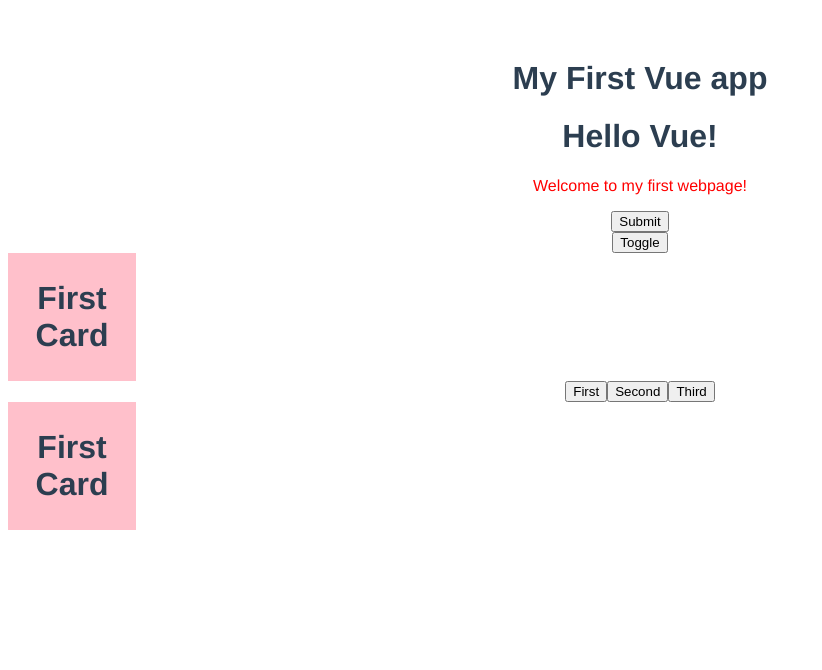
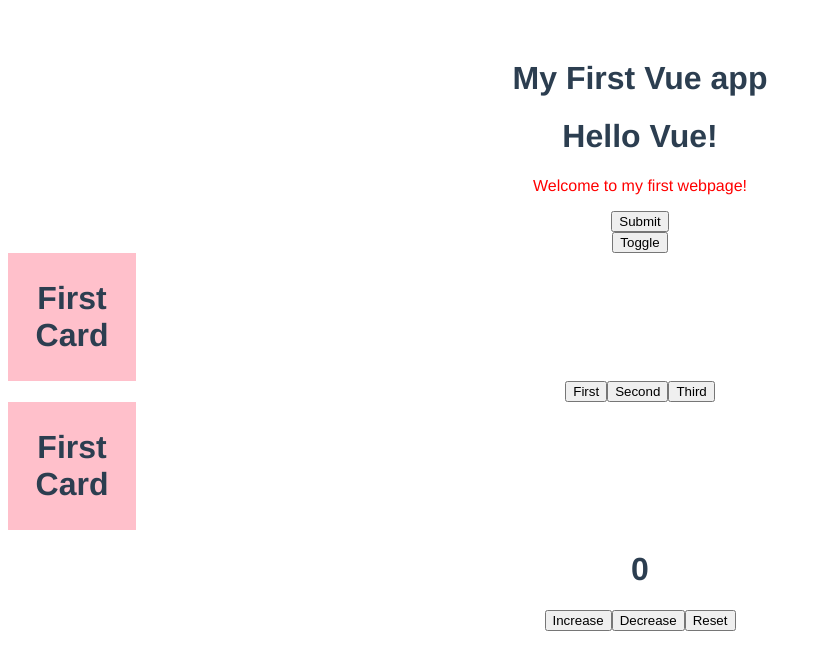
Before and after one commit to Liam-hi/vue-playground, a Vue app: page / in a window 1280 px wide. Shown: the top 670 px of the page, without its empty margins (0-822 px from the left). Built offline with nearby package versions, Linux system fonts and the light colour scheme.

Commit message:
Add Counter

```diff
--- a/src/App.vue
+++ b/src/App.vue
@@ -5,19 +5,22 @@
   <CardItem v-if="toggle" :text="'First Card'"/>
   <CardItem v-else :text="'Second Card'"/>
   <ConditionalRendering />
+  <CounterApp />
 </template>
 
 <script>
 import ChangeTitle from './components/ChangeTitle.vue'
 import CardItem from './components/CardItem.vue'
 import ConditionalRendering from './components/ConditionalRendering.vue'
+import CounterApp from './components/CounterApp.vue'
 
 export default {
   name: 'App',
   components: {
     ChangeTitle,
     CardItem,
-    ConditionalRendering
+    ConditionalRendering,
+    CounterApp
   },
   data() {
     return {
--- /dev/null
+++ b/src/components/CounterApp.vue
@@ -0,0 +1,27 @@
+<template>
+    <h1>{{ counter }}</h1>
+    <button @click="handleIncrease">Increase</button>
+    <button @click="handleDecrease">Decrease</button>
+    <button @click="handleReset">Reset</button>
+</template>
+
+<script>
+export default {
+    data() {
+        return {
+            counter: 0
+        }
+    },
+    methods: {
+        handleIncrease() {
+            this.counter++;
+        },
+        handleDecrease() {
+            this.counter--;
+        },
+        handleReset() {
+            this.counter = 0;
+        },
+    }
+}
+</script>
```
